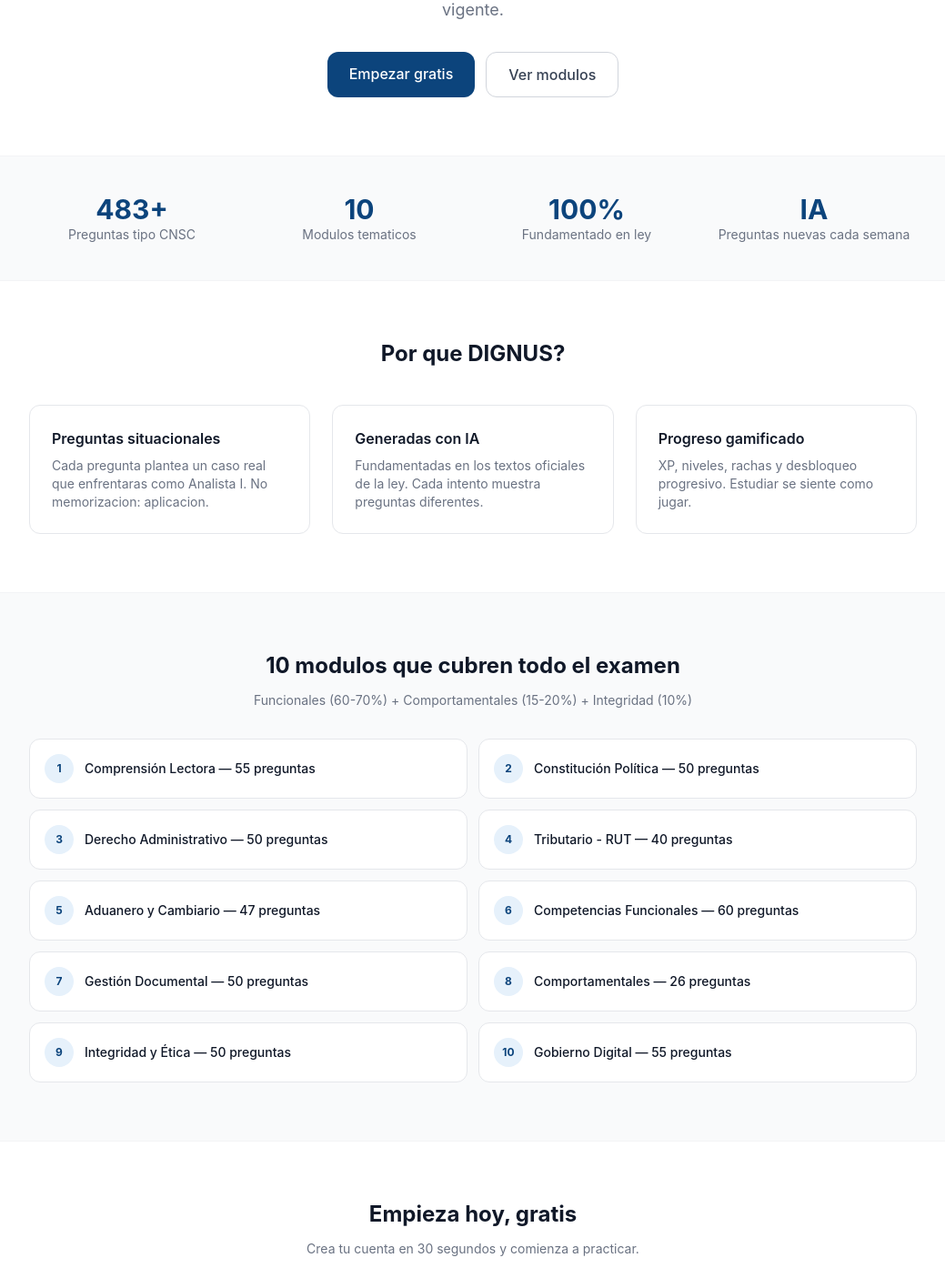
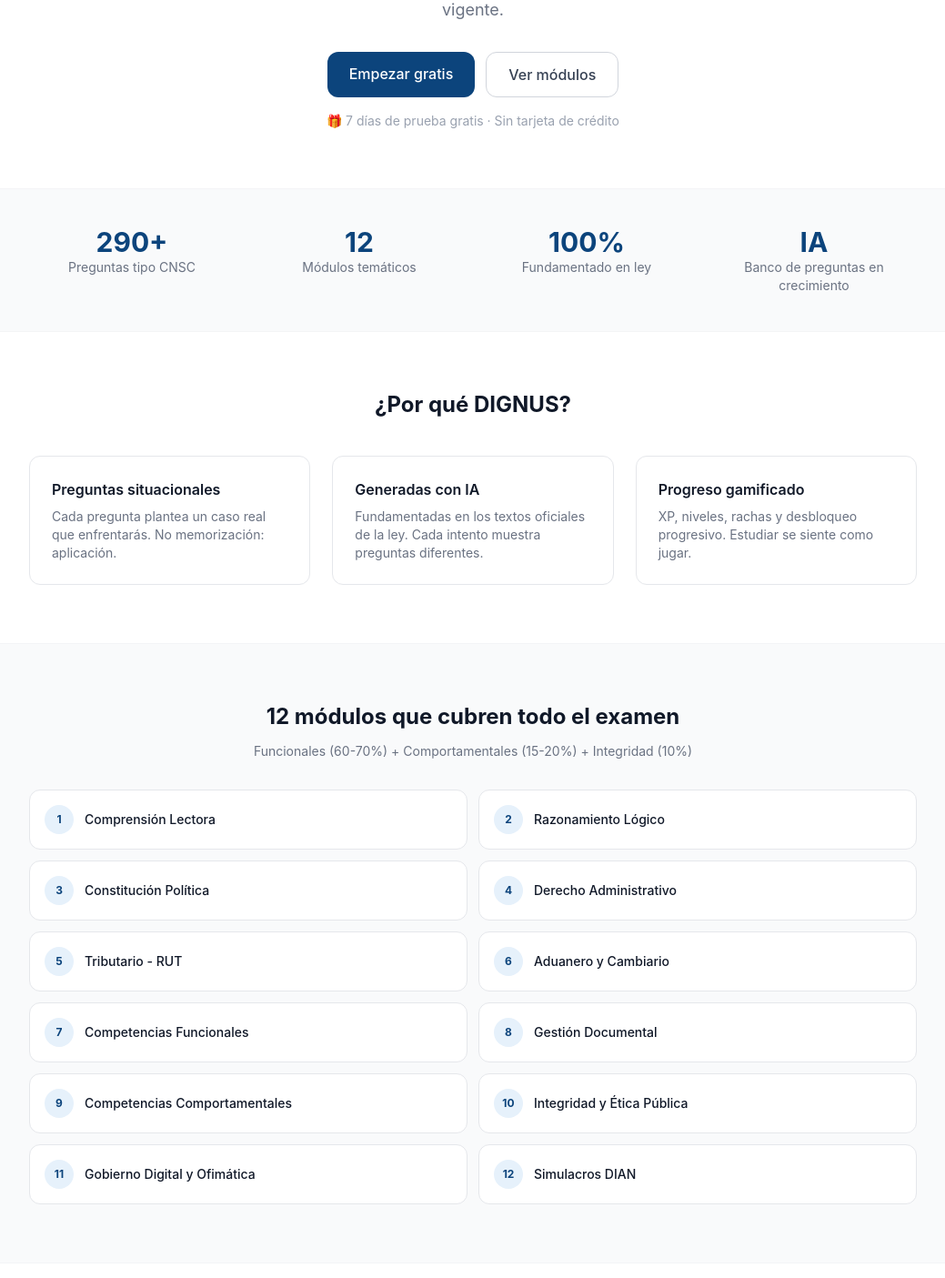
Before and after one commit to TecnoLuzSolar/dian-academy, a Next.js app: page / in a window 1280 px wide. Shown: the part 340-1745 px from the top of the page at 91% size, without its empty margins (120-1159 px from the left). Built offline with nearby package versions, Linux system fonts and the light colour scheme; no server answers.

Commit message:
feat: rebranding a DIGNUS + logo e iconos PWA

```diff
--- a/src/app/page.tsx
+++ b/src/app/page.tsx
@@ -3,16 +3,18 @@ import { redirect } from "next/navigation";
 import Link from "next/link";
 
 const MODULES = [
-  "Comprensión Lectora — 55 preguntas",
-  "Constitución Política — 50 preguntas",
-  "Derecho Administrativo — 50 preguntas",
-  "Tributario - RUT — 40 preguntas",
-  "Aduanero y Cambiario — 47 preguntas",
-  "Competencias Funcionales — 60 preguntas",
-  "Gestión Documental — 50 preguntas",
-  "Comportamentales — 26 preguntas",
-  "Integridad y Ética — 50 preguntas",
-  "Gobierno Digital — 55 preguntas",
+  "Comprensión Lectora",
+  "Razonamiento Lógico",
+  "Constitución Política",
+  "Derecho Administrativo",
+  "Tributario - RUT",
+  "Aduanero y Cambiario",
+  "Competencias Funcionales",
+  "Gestión Documental",
+  "Competencias Comportamentales",
+  "Integridad y Ética Pública",
+  "Gobierno Digital y Ofimática",
+  "Simulacros DIAN"
 ];
 
 export default async function HomePage() {
@@ -26,14 +28,12 @@ export default async function HomePage() {
       <header className="border-b border-gray-100">
         <div className="max-w-5xl mx-auto px-6 py-4 flex items-center justify-between">
           <div className="flex items-center gap-2">
-            <div className="w-8 h-8 bg-[#0C447C] rounded-lg flex items-center justify-center">
-              <span className="text-white font-bold text-sm">D</span>
-            </div>
+            <img src="/icon-mark.png" alt="DIGNUS" className="w-9 h-9 rounded-full" />
             <span className="font-semibold text-gray-900">DIGNUS</span>
           </div>
           <div className="flex items-center gap-3">
             <Link href="/login" className="text-sm text-gray-600 hover:text-gray-900">
-              Iniciar sesion
+              Iniciar sesión
             </Link>
             <Link href="/register" className="text-sm bg-[#0C447C] text-white px-4 py-2 rounded-lg font-medium hover:bg-[#185FA5]">
               Empezar gratis
@@ -47,30 +47,33 @@ export default async function HomePage() {
           Concurso DIAN 2676 - Analista I
         </div>
         <h1 className="text-4xl font-bold text-gray-900 mb-4 leading-tight">
-          Preparate para el concurso de meritos de la DIAN con IA
+          Prepárate para el concurso de méritos de la DIAN con IA
         </h1>
         <p className="text-lg text-gray-500 mb-8 max-w-2xl mx-auto">
-          Plataforma gamificada con +480 preguntas situacionales tipo CNSC, generadas con inteligencia artificial y fundamentadas en la normativa oficial vigente.
+          Plataforma gamificada con más de 400 preguntas situacionales tipo CNSC, generadas con inteligencia artificial y fundamentadas en la normativa oficial vigente.
         </p>
         <div className="flex gap-3 justify-center">
           <Link href="/register" className="bg-[#0C447C] text-white px-6 py-3 rounded-xl font-medium hover:bg-[#185FA5]">
             Empezar gratis
           </Link>
           <a href="#modulos" className="border border-gray-300 text-gray-700 px-6 py-3 rounded-xl font-medium hover:bg-gray-50">
-            Ver modulos
+            Ver módulos
           </a>
         </div>
+        <p className="text-sm text-gray-400 mt-4">
+          🎁 7 días de prueba gratis · Sin tarjeta de crédito
+        </p>
       </section>
 
       <section className="bg-gray-50 border-y border-gray-100">
         <div className="max-w-5xl mx-auto px-6 py-10 grid grid-cols-2 md:grid-cols-4 gap-6 text-center">
           <div>
-            <p className="text-3xl font-bold text-[#0C447C]">483+</p>
+            <p className="text-3xl font-bold text-[#0C447C]">290+</p>
             <p className="text-sm text-gray-500">Preguntas tipo CNSC</p>
           </div>
           <div>
-            <p className="text-3xl font-bold text-[#0C447C]">10</p>
-            <p className="text-sm text-gray-500">Modulos tematicos</p>
+            <p className="text-3xl font-bold text-[#0C447C]">12</p>
+            <p className="text-sm text-gray-500">Módulos temáticos</p>
           </div>
           <div>
             <p className="text-3xl font-bold text-[#0C447C]">100%</p>
@@ -78,17 +81,17 @@ export default async function HomePage() {
           </div>
           <div>
             <p className="text-3xl font-bold text-[#0C447C]">IA</p>
-            <p className="text-sm text-gray-500">Preguntas nuevas cada semana</p>
+            <p className="text-sm text-gray-500">Banco de preguntas en crecimiento</p>
           </div>
         </div>
       </section>
 
       <section className="max-w-5xl mx-auto px-6 py-16">
-        <h2 className="text-2xl font-bold text-gray-900 text-center mb-10">Por que DIGNUS?</h2>
+        <h2 className="text-2xl font-bold text-gray-900 text-center mb-10">¿Por qué DIGNUS?</h2>
         <div className="grid md:grid-cols-3 gap-6">
           <div className="bg-white border border-gray-200 rounded-xl p-6">
             <h3 className="font-semibold text-gray-900 mb-2">Preguntas situacionales</h3>
-            <p className="text-sm text-gray-500">Cada pregunta plantea un caso real que enfrentaras como Analista I. No memorizacion: aplicacion.</p>
+            <p className="text-sm text-gray-500">Cada pregunta plantea un caso real que enfrentarás. No memorización: aplicación.</p>
           </div>
           <div className="bg-white border border-gray-200 rounded-xl p-6">
             <h3 className="font-semibold text-gray-900 mb-2">Generadas con IA</h3>
@@ -103,13 +106,13 @@ export default async function HomePage() {
 
       <section id="modulos" className="bg-gray-50 border-y border-gray-100">
         <div className="max-w-5xl mx-auto px-6 py-16">
-          <h2 className="text-2xl font-bold text-gray-900 text-center mb-3">10 modulos que cubren todo el examen</h2>
+          <h2 className="text-2xl font-bold text-gray-900 text-center mb-3">12 módulos que cubren todo el examen</h2>
           <p className="text-sm text-gray-500 text-center mb-8">Funcionales (60-70%) + Comportamentales (15-20%) + Integridad (10%)</p>
           <div className="grid md:grid-cols-2 gap-3">
-            {MODULES.map((mod) => (
+            {MODULES.map((mod, i) => (
               <div key={mod} className="flex items-center gap-3 bg-white rounded-xl border border-gray-200 p-4">
                 <div className="w-8 h-8 rounded-full bg-[#E6F1FB] text-[#0C447C] flex items-center justify-center text-xs font-bold shrink-0">
-                  {MODULES.indexOf(mod) + 1}
+                  {i + 1}
                 </div>
                 <p className="text-sm font-medium text-gray-900">{mod}</p>
               </div>
@@ -120,7 +123,7 @@ export default async function HomePage() {
 
       <section className="max-w-5xl mx-auto px-6 py-16 text-center">
         <h2 className="text-2xl font-bold text-gray-900 mb-3">Empieza hoy, gratis</h2>
-        <p className="text-sm text-gray-500 mb-6">Crea tu cuenta en 30 segundos y comienza a practicar.</p>
+        <p className="text-sm text-gray-500 mb-6">Crea tu cuenta en 30 segundos y practica 7 días gratis, sin tarjeta de crédito.</p>
         <Link href="/register" className="inline-block bg-[#0C447C] text-white px-8 py-3 rounded-xl font-medium hover:bg-[#185FA5]">
           Crear cuenta gratuita
         </Link>
@@ -129,7 +132,7 @@ export default async function HomePage() {
       <footer className="border-t border-gray-100">
         <div className="max-w-5xl mx-auto px-6 py-6 text-center">
           <p className="text-xs text-gray-400">
-            DIGNUS - Plataforma independiente de preparacion. No es un producto oficial de la DIAN ni de la CNSC.
+            DIGNUS - Plataforma independiente de preparación. No es un producto oficial de la DIAN ni de la CNSC.
           </p>
         </div>
       </footer>
--- a/src/components/DashboardShell.tsx
+++ b/src/components/DashboardShell.tsx
@@ -148,7 +148,8 @@ export default function DashboardShell({
 
       {/* Contenido principal */}
       <main className="flex-1 overflow-y-auto pt-14 md:pt-0">
-        {/* Aviso de prueba gratis */}
+        {/* Aviso de prueba gratis: solo visible si el acceso vence pronto (oculta admins/pagos) */}
+        {daysLeft <= 30 && (
         <div
           className={`flex items-center justify-between gap-3 px-4 py-2.5 text-sm ${
             daysLeft <= 2
@@ -175,6 +176,7 @@ export default function DashboardShell({
             Activar acceso
           </Link>
         </div>
+        )}
         {children}
       </main>
     </div>
```
